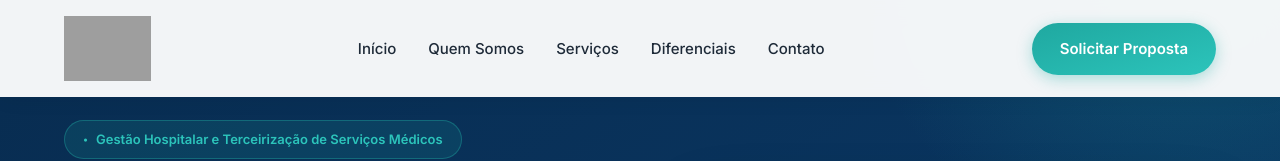
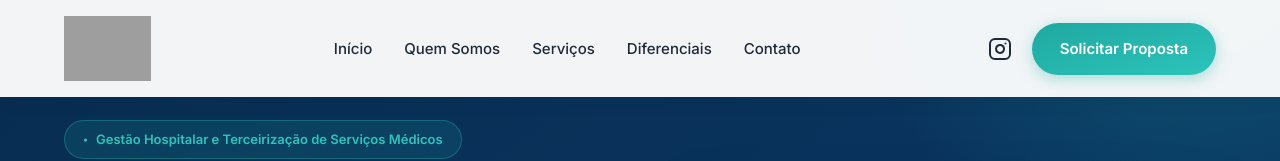
Before and after one commit to jeanpoliver-max/Salud-Atendimentos-M-dicos-, a React (Vite) app: page / in a window 1280 px wide. Shown: the top 161 px of the page. Built offline with nearby package versions, Linux system fonts and the light colour scheme; grey boxes are pictures that could not be loaded.

Commit message:
feat(navbar): add instagram link to navbar
Remove GitHub Pages deployment workflow and CNAME configuration.

```diff
--- a/src/components/Navbar.tsx
+++ b/src/components/Navbar.tsx
@@ -37,6 +37,13 @@ export default function Navbar() {
         </ul>
 
         <div className="flex items-center gap-4">
+          <a href="https://www.instagram.com/saludatendimentosmedicos/" target="_blank" rel="noopener noreferrer" className="text-[#1E2A38] hover:text-[#1FA8A0] transition-colors p-1" aria-label="Nosso Instagram">
+            <svg viewBox="0 0 24 24" className="shrink-0" width="24" height="24" fill="none" stroke="currentColor" strokeWidth="2" strokeLinecap="round" strokeLinejoin="round">
+              <rect x="2" y="2" width="20" height="20" rx="5" ry="5"></rect>
+              <path d="M16 11.37A4 4 0 1 1 12.63 8 4 4 0 0 1 16 11.37z"></path>
+              <line x1="17.5" y1="6.5" x2="17.51" y2="6.5"></line>
+            </svg>
+          </a>
           <a href="https://wa.me/5516997532025" target="_blank" rel="noopener noreferrer" className="btn-primary max-md:hidden">Solicitar Proposta</a>
           <button
             className="md:hidden text-[#0B3D6E] p-1"
```
Also changed, not shown: 1 other file (tests, documents, lock files or other folders).
